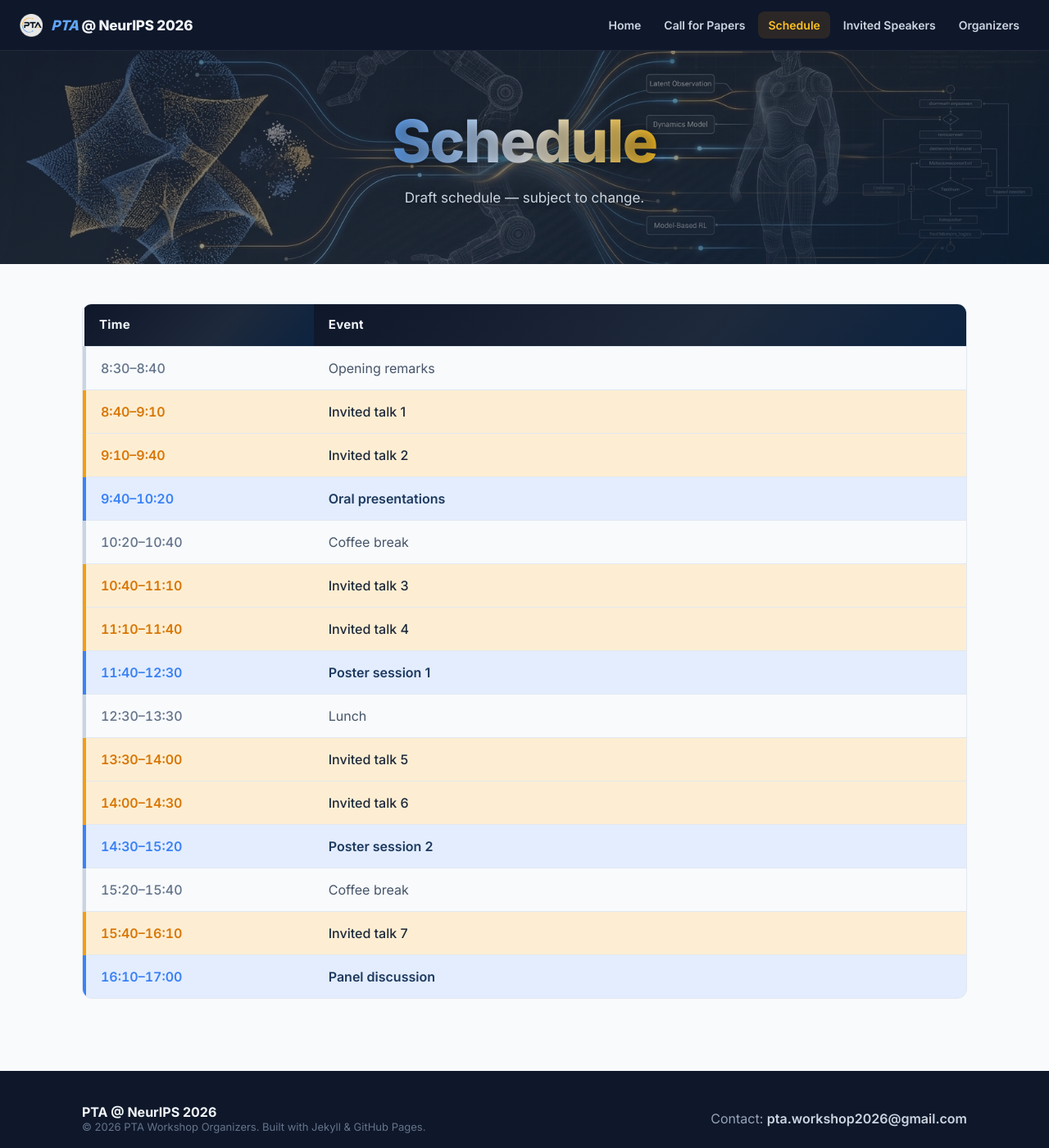
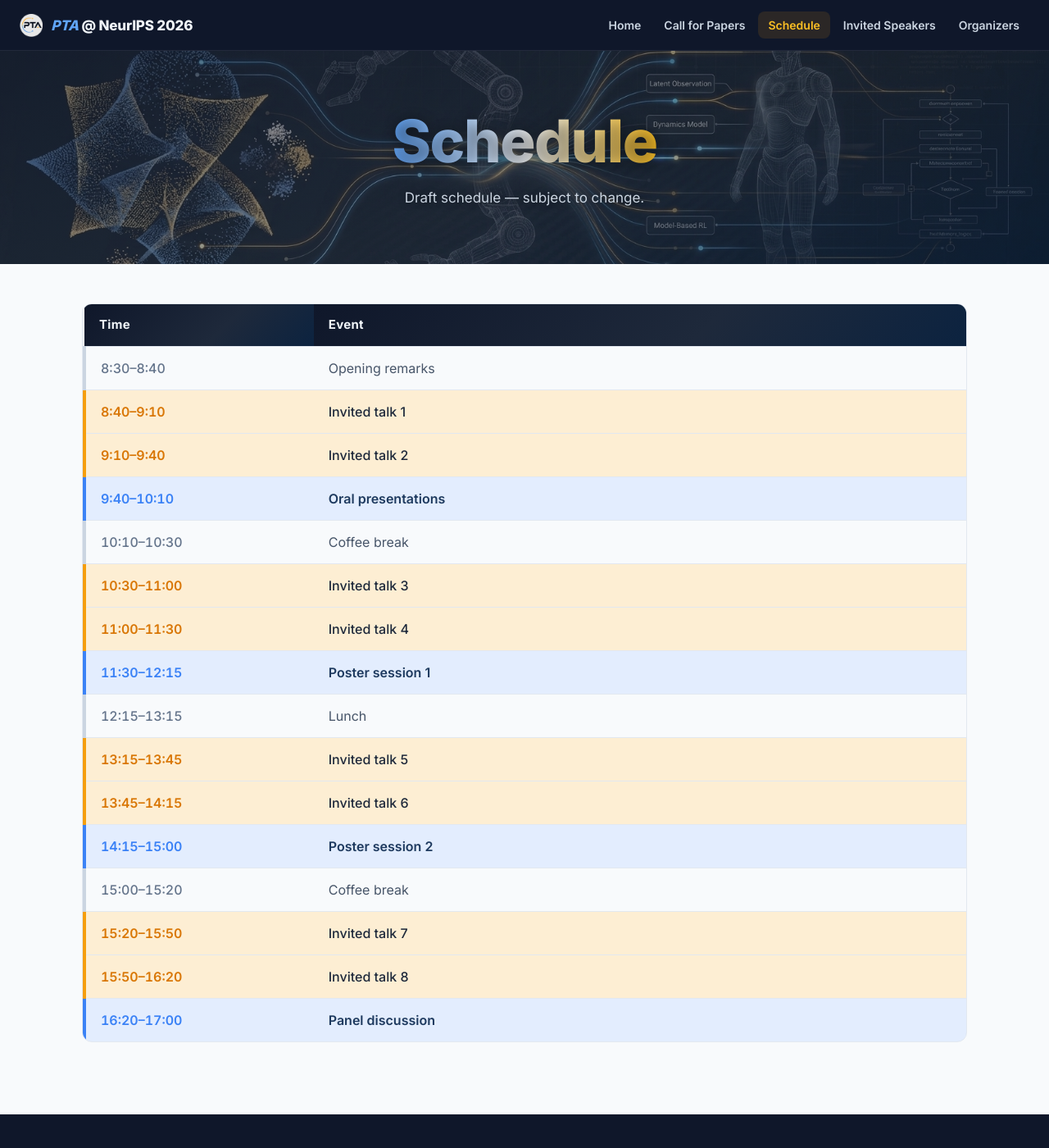
Before and after one commit to PTAworkshop/PTAworkshop.github.io, a Jekyll site: the page built from schedule.html, in a window 1280 px wide and 1400 px high. Shown: the whole window at 82% size. Built offline with Jekyll 4.4.1, drawn with Linux system fonts in a browser that asks for light colours.

Commit message:
update schedule

```diff
--- a/_data/schedule.yml
+++ b/_data/schedule.yml
@@ -7,39 +7,42 @@
 - time: "9:10–9:40"
   event: "Invited talk 2"
   type: talk
-- time: "9:40–10:20"
+- time: "9:40–10:10"
   event: "Oral presentations"
   type: session
-- time: "10:20–10:40"
+- time: "10:10–10:30"
   event: "Coffee break"
   type: break
-- time: "10:40–11:10"
+- time: "10:30–11:00"
   event: "Invited talk 3"
   type: talk
-- time: "11:10–11:40"
+- time: "11:00–11:30"
   event: "Invited talk 4"
   type: talk
-- time: "11:40–12:30"
+- time: "11:30–12:15"
   event: "Poster session 1"
   type: session
-- time: "12:30–13:30"
+- time: "12:15–13:15"
   event: "Lunch"
   type: break
-- time: "13:30–14:00"
+- time: "13:15–13:45"
   event: "Invited talk 5"
   type: talk
-- time: "14:00–14:30"
+- time: "13:45–14:15"
   event: "Invited talk 6"
   type: talk
-- time: "14:30–15:20"
+- time: "14:15–15:00"
   event: "Poster session 2"
   type: session
-- time: "15:20–15:40"
+- time: "15:00–15:20"
   event: "Coffee break"
   type: break
-- time: "15:40–16:10"
+- time: "15:20–15:50"
   event: "Invited talk 7"
   type: talk
-- time: "16:10–17:00"
+- time: "15:50–16:20"
+  event: "Invited talk 8"
+  type: talk
+- time: "16:20–17:00"
   event: "Panel discussion"
   type: session
```
